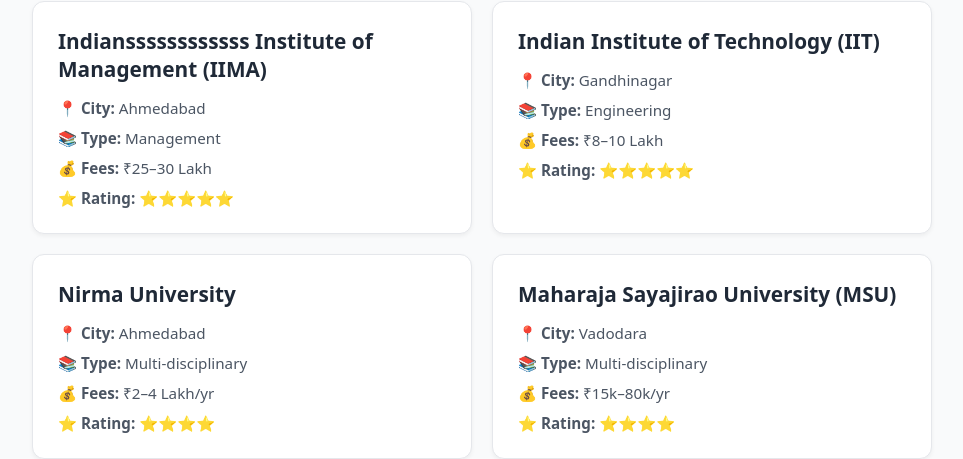
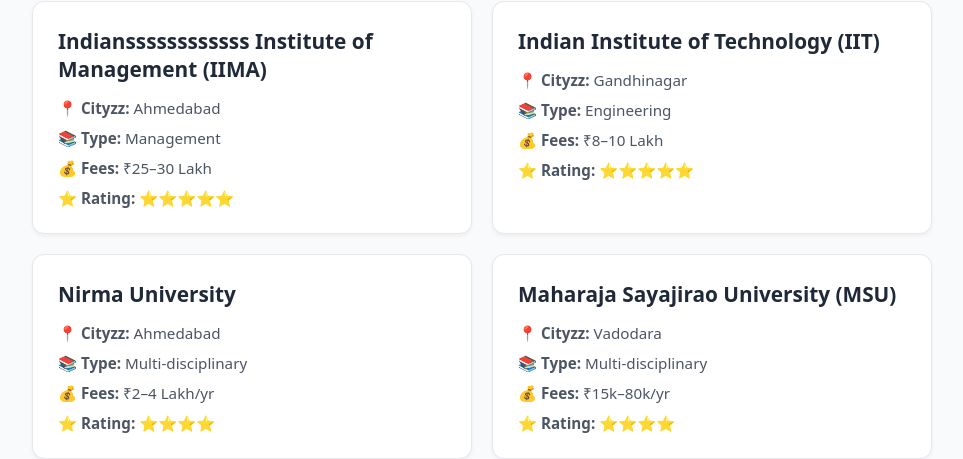
Before and after one commit to seorajp/gujarat-college-finder, a Next.js app: page / in a window 1280 px wide. Shown: the part 404-863 px from the top of the page, without its empty margins (158-1121 px from the left). Built offline with nearby package versions, Linux system fonts and the light colour scheme.

Commit message:
Update page.js

```diff
--- a/app/page.js
+++ b/app/page.js
@@ -61,7 +61,7 @@
             <div key={college.id} style={{ backgroundColor: "white", padding: "25px", borderRadius: "12px", border: "1px solid #e5e7eb", boxShadow: "0 2px 4px rgba(0,0,0,0.05)" }}>
               <h2 style={{ margin: "0 0 15px 0", fontSize: "1.3rem", color: "#1f2937" }}>{college.name}</h2>
               <div style={{ display: "flex", flexDirection: "column", gap: "10px", color: "#4b5563", fontSize: "0.95rem" }}>
-                <span>📍 <strong>City:</strong> {college.city}</span>
+                <span>📍 <strong>Cityzz:</strong> {college.city}</span>
                 <span>📚 <strong>Type:</strong> {college.type}</span>
                 <span>💰 <strong>Fees:</strong> {college.fees}</span>
                 <span>⭐ <strong>Rating:</strong> {college.rating}</span>
```
